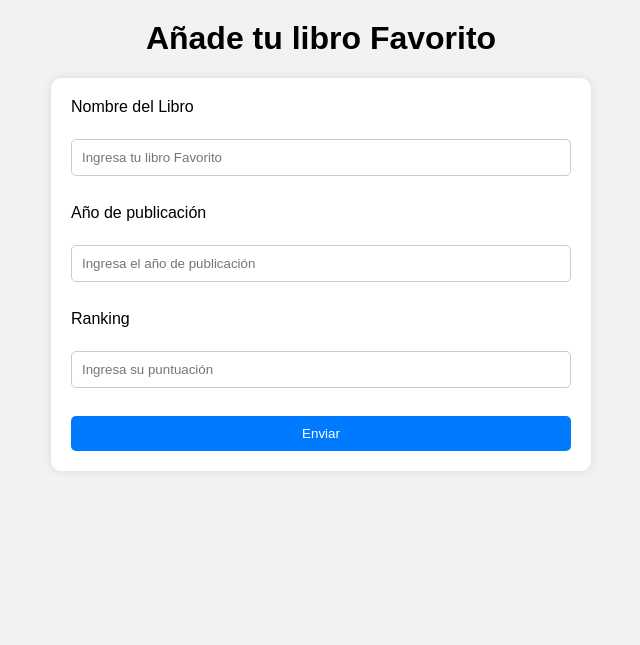
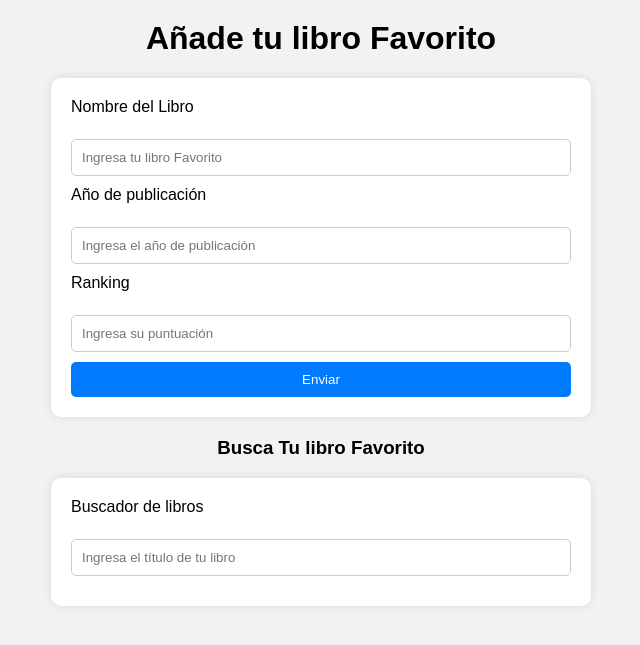
Before and after one commit to EliasXVIII/flask_SQLite3_back, a Flask app: page / in a window 1280 px wide. Shown: the top 645 px of the page, without its empty margins (319-959 px from the left). Run offline with Flask 3, Linux system fonts and the light colour scheme.

Commit message:
Add Search books

```diff
--- a/static/style.css
+++ b/static/style.css
@@ -5,7 +5,7 @@ body {
     background-color: #f2f2f2;
 }
 
-h1 {
+h1, h3 {
     text-align: center;
     margin-top: 1.25rem;
 }
--- a/templates/index.html
+++ b/templates/index.html
@@ -8,6 +8,7 @@
 
 </head>
 <body>
+    <div>
     <h1>Añade tu libro Favorito</h1>
 
    <!--  Vamos a añadir un formulario con el metodo POST
@@ -16,16 +17,24 @@
         <label for="title">Nombre del Libro</label><br>
         <input type="text" id="title" name="title" placeholder="Ingresa tu libro Favorito">
 <br>
-<br>
         <label for="year">Año de publicación</label><br>
         <input type="text" id="year" name="year" placeholder="Ingresa el año de publicación">
-<br>
 <br>
         <label for="score">Ranking</label><br>
         <input type="text" id="score" name="score" placeholder="Ingresa su puntuación">
 <br>
-<br>
         <input type="submit" value="Enviar">
     </form>
+</div>
+<div>
+
+    <h3>Busca Tu libro Favorito</h3>
+
+     <form action="/api/addbook" method="post">
+         <label for="title">Buscador de libros</label><br>
+         <input type="text" id="title" name="title" placeholder="Ingresa el título de tu libro">
+     </form>
+    </div>
+    <br>
 </body>
 </html>
```
